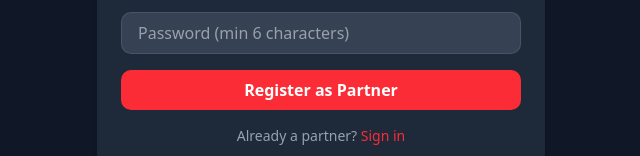
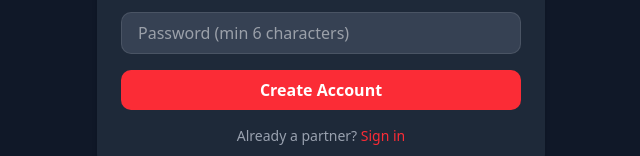
Before and after one commit to alokkkxpixel/Food-View, a React (Vite) app in the folder frontend/: page /foodpartner/register in a window 1280 px wide. Shown: the part 560-716 px from the top of the page, without its empty margins (319-959 px from the left). Built offline with nearby package versions, Linux system fonts and the light colour scheme.

Commit message:
Perfect App done

```diff
--- a/frontend/src/food-partner/FoodPartnerProfile.jsx
+++ b/frontend/src/food-partner/FoodPartnerProfile.jsx
@@ -12,6 +12,8 @@ import {
   LogOut,
   User,
   Trash,
+  Heart,
+  BookmarkCheck,
 } from "lucide-react";
 import axios from "axios";
 import { useNavigate } from "react-router-dom";
@@ -235,7 +237,18 @@ export default function FoodPartnerProfile() {
                 className="w-full h-64 rounded-md object-cover"
               />
 
-              <h3 className="text-lg font-bold mt-3">{food.name}</h3>
+              <div className="flex items-center justify-between py-2">
+                <h3 className="text-lg font-bold mt-3">{food.name}</h3>
+                <div className="flex items-center gap-2">
+                  <h3 className="text-sm flex flex-col items-center text-zinc-500  ">
+                    <Heart size={19} /> {food.likeCount}
+                  </h3>
+                  <h3 className="text-sm flex flex-col items-center text-zinc-500  ">
+                    <BookmarkCheck size={19} /> {food.savesCount}
+                  </h3>
+                </div>
+              </div>
+
               <p className="text-gray-400">{food.description}</p>
 
               {/* Price Inline Edit */}
--- a/frontend/src/pages/FoodPartnerRegister.jsx
+++ b/frontend/src/pages/FoodPartnerRegister.jsx
@@ -12,6 +12,8 @@ export default function FoodPartnerRegister() {
   const [address, setAddress] = useState("");
   const [password, setPassword] = useState("");
   const [image, setImage] = useState(null); // 👈 profile image file
+  const [loading, setLoading] = useState(false);
+
   const [preview, setPreview] = useState(null); // 👈 preview URL
 
   const navigate = useNavigate();
@@ -67,6 +69,8 @@ export default function FoodPartnerRegister() {
       navigate("/create-food");
     } catch (err) {
       console.error("Register failed:", err.response?.data || err.message);
+    } finally {
+      setLoading(false);
     }
   };
 
@@ -174,9 +178,14 @@ export default function FoodPartnerRegister() {
 
         <button
           type="submit"
-          className="w-full py-2 bg-red-500 text-white rounded-lg hover:bg-red-600 transition-colors font-semibold"
+          disabled={loading}
+          className={`w-full py-2 rounded-lg font-semibold transition-colors ${
+            loading
+              ? "bg-gray-500 cursor-not-allowed"
+              : "bg-red-500 hover:bg-red-600 text-white"
+          }`}
         >
-          Register as Partner
+          {loading ? "Processing..." : "Create Account"}
         </button>
       </form>
 
--- a/frontend/src/pages/ProfileMenu.jsx
+++ b/frontend/src/pages/ProfileMenu.jsx
@@ -212,8 +212,8 @@ export default function ProfileMenu({ user }) {
             </button>
             <Dropdown isOpen={devOpen}>
               <a
-                href="https://github.com/your-repo-here"
-                target="_blank"
+                href="https://github.com/alokkkxpixel/Food-View"
+                target="This App Repo"
                 rel="noopener noreferrer"
                 className="mx-auto w-fit font-medium px-6 py-3 my-4 flex items-center justify-center gap-2
                  bg-white border border-gray-300 rounded-md text-sm text-gray-800
--- a/frontend/src/pages/SavePage.jsx
+++ b/frontend/src/pages/SavePage.jsx
@@ -176,9 +176,6 @@ const SavePage = () => {
               <p className="text-white text-wrap text-sm sm:text-base max-w-xs leading-snug">
                 {video.description}
               </p>
-              <Link to={`/food-partner/${video.foodPartner}`}>
-                <VisitButton />
-              </Link>
             </div>
           </div>
         ))
```
